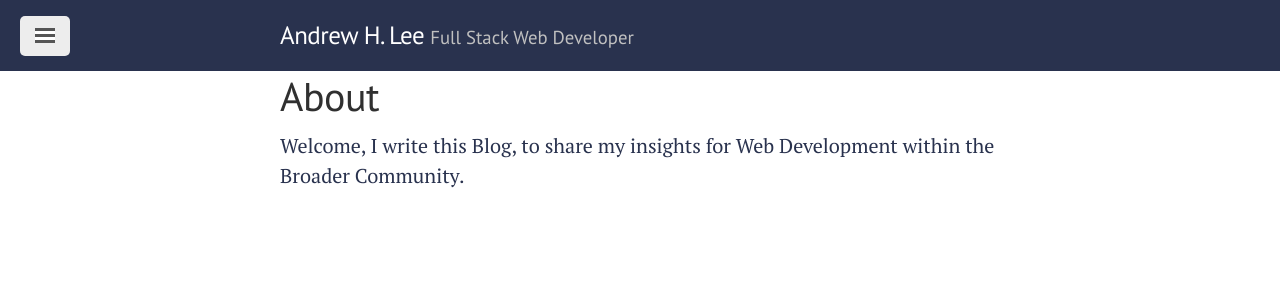
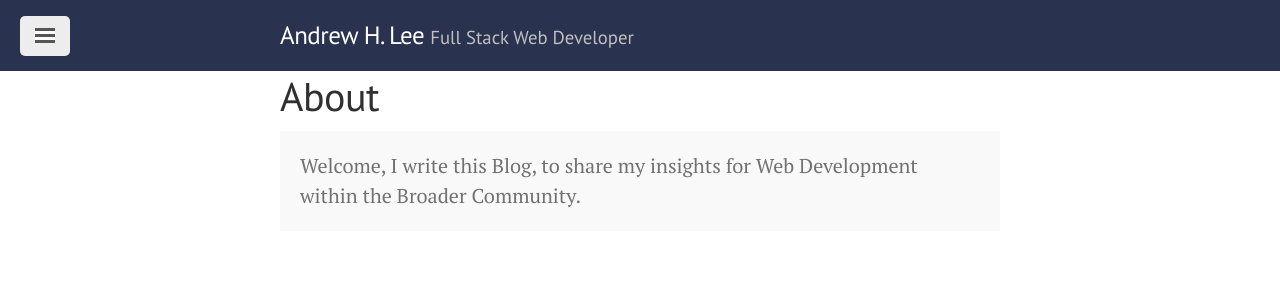
Before and after one commit to andrew-h-lee/andrew-h-lee.github.io, a Jekyll site: the page built from about/index.md, in a window 1280 px wide. Shown: the top 300 px of the page. Built offline with Jekyll 4.4.1, drawn with Linux system fonts in a browser that asks for light colours; nearby versions of some CDN libraries.

Commit message:
remove p ul li tags

```diff
--- a/public/css/custom-lanyon.css
+++ b/public/css/custom-lanyon.css
@@ -281,7 +281,7 @@ tbody tr:nth-child(odd) th {
  * or to a parent if there are multiple elements to show.
  */
 
-.message p ul li {
+.message {
   margin-bottom: 1rem;
   padding: 1rem;
   color: #717171;
```
